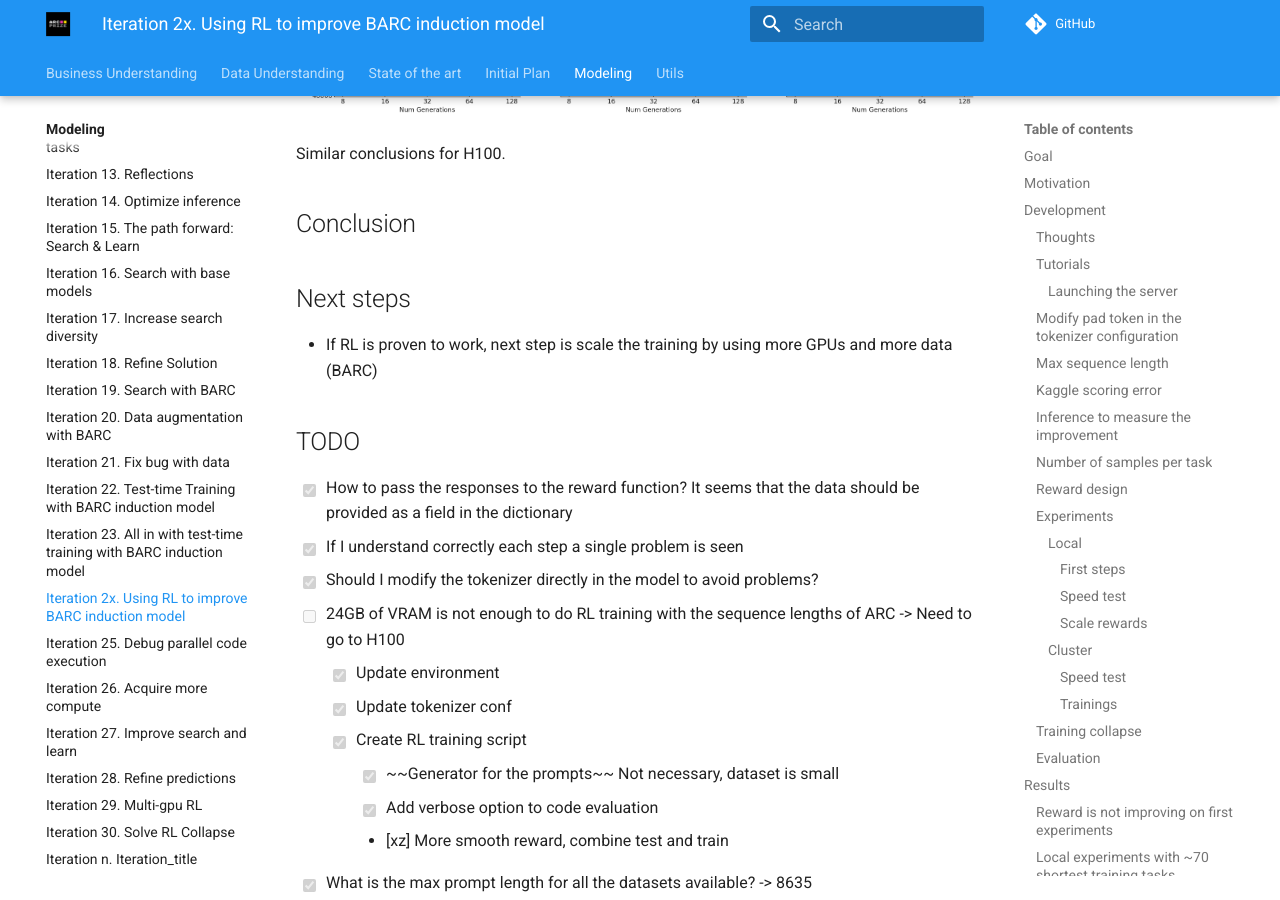
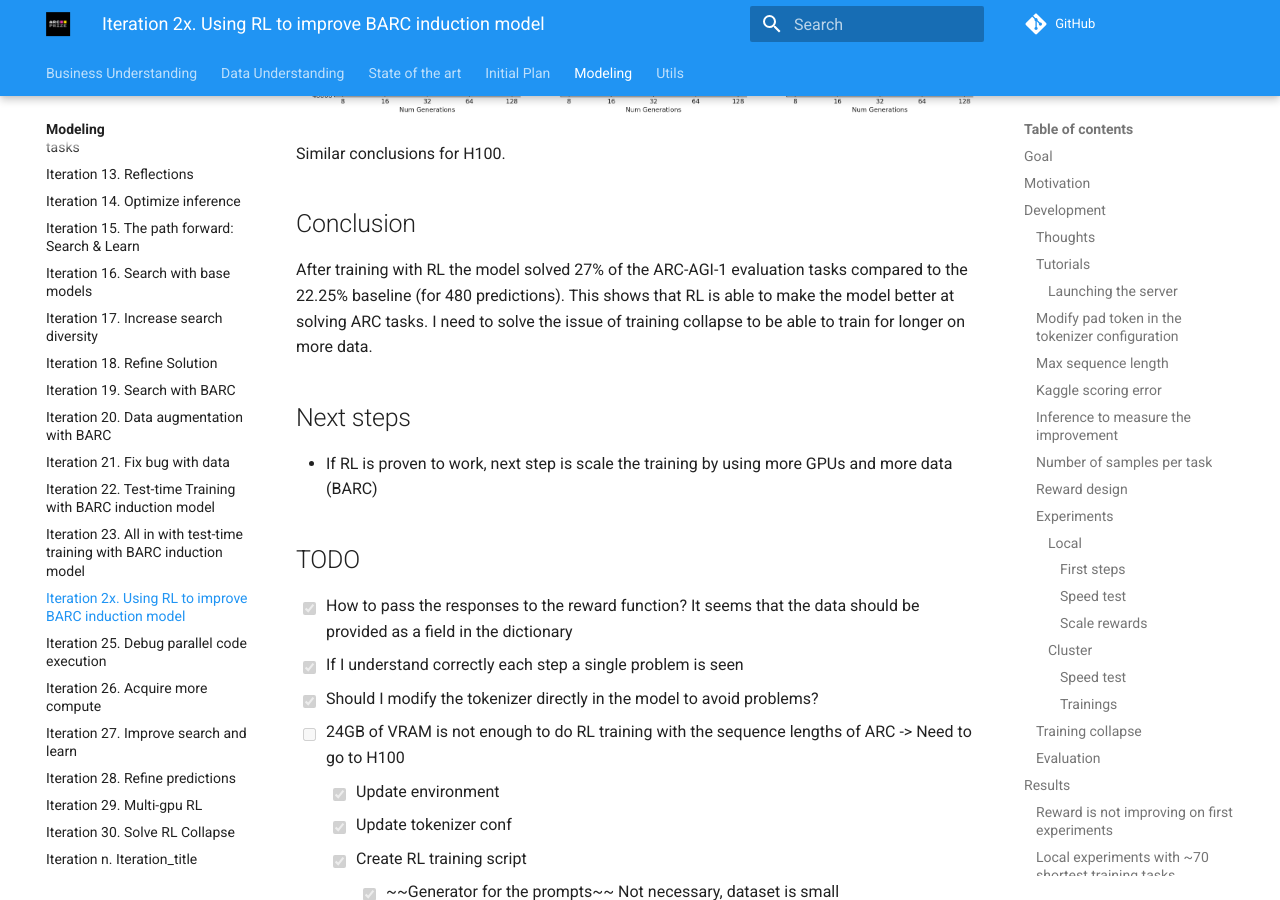
Before and after one commit to ironbar/arc25, an MkDocs documentation site: the page built from docs/modeling/Iteration_24_RL_BARC.md, in a window 1280 px wide and 900 px high, scrolled down 16886 px. Built offline with MkDocs 1.6.1 and Material for MkDocs 9.7.7, drawn with Linux system fonts in a browser that asks for light colours; comment, search, counter and statistics services are not loaded.

Commit message:
closing iteration 24

```diff
--- a/docs/modeling/Iteration_24_RL_BARC.md
+++ b/docs/modeling/Iteration_24_RL_BARC.md
@@ -744,6 +744,8 @@ Similar conclusions for H100.
 
 ## Conclusion
 
+After training with RL the model solved 27% of the ARC-AGI-1 evaluation tasks compared to the 22.25% baseline (for 480 predictions). This shows that RL is able to make the model better at solving ARC tasks. I need to solve the issue of training collapse to be able to train for longer on more data.
+
 ## Next steps
 
 - If RL is proven to work, next step is scale the training by using more GPUs and more data (BARC)
```
